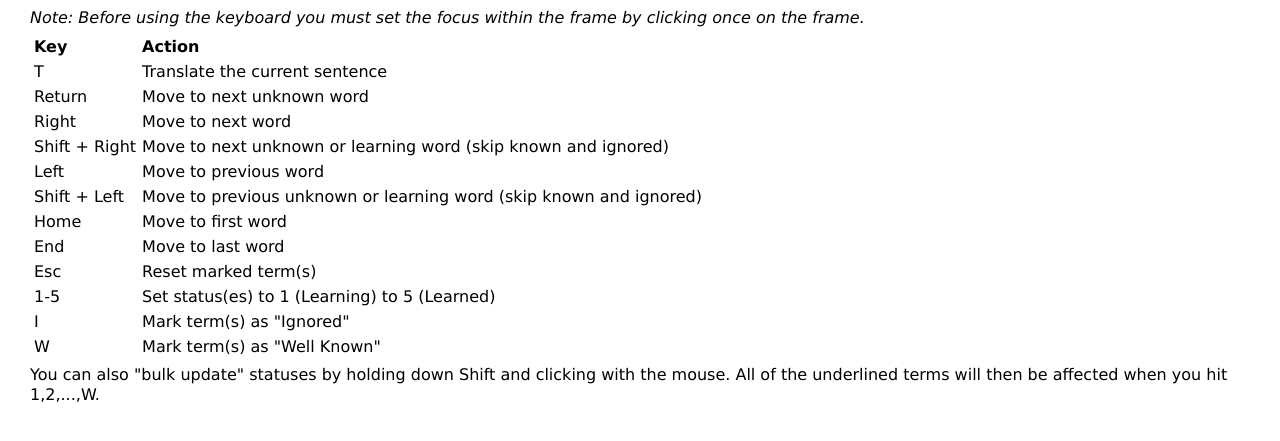
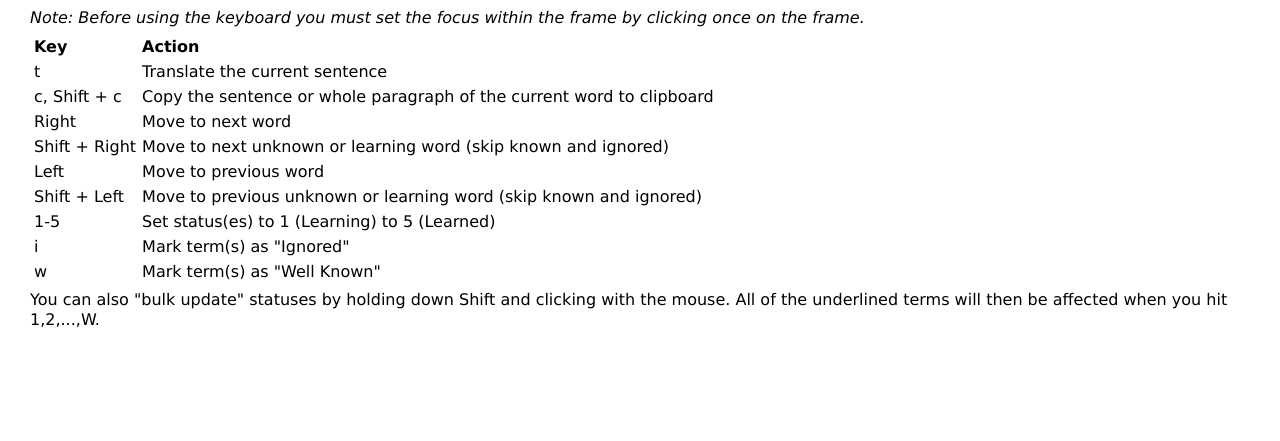
Before and after one commit to jzohrab/lute, a Symfony app: template templates/read/shortcuts.html.twig in a window 1280 px wide. Shown: the top 441 px of the page. Run offline with Twig, Linux system fonts and the light colour scheme; the template is opened without the code that fills it, so the values that code supplies are empty; some libraries are stand-ins or nearby versions.

Commit message:
Reduce shortcut screet clutter.

```diff
--- a/templates/read/shortcuts.html.twig
+++ b/templates/read/shortcuts.html.twig
@@ -17,12 +17,12 @@
       </thead>
       <tbody>
         <tr>
-          <td>T</td>
+          <td>t</td>
           <td>Translate the current sentence</td>
         </tr>
         <tr>
-          <td>Return</td>
-          <td>Move to next unknown word</td>
+          <td>c, Shift + c</td>
+          <td>Copy the sentence or whole paragraph of the current word to clipboard</td>
         </tr>
         <tr>
           <td>Right</td>
@@ -41,27 +41,15 @@
           <td>Move to previous unknown or learning word (skip known and ignored)</td>
         </tr>
         <tr>
-          <td>Home</td>
-          <td>Move to first word</td>
-        </tr>
-        <tr>
-          <td>End</td>
-          <td>Move to last word</td>
-        </tr>
-        <tr>
-          <td>Esc</td>
-          <td>Reset marked term(s)</td>
-        </tr>
-        <tr>
           <td>1-5</td>
           <td>Set status(es) to 1 (Learning) to 5 (Learned)</td>
         </tr>
         <tr>
-          <td>I</td>
+          <td>i</td>
           <td>Mark term(s) as "Ignored"</td>
         </tr>
         <tr>
-          <td>W</td>
+          <td>w</td>
           <td>Mark term(s) as "Well Known"</td>
         </tr>
       </tbody>
```
